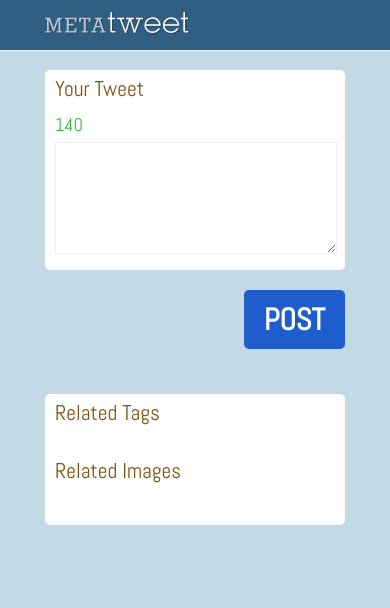
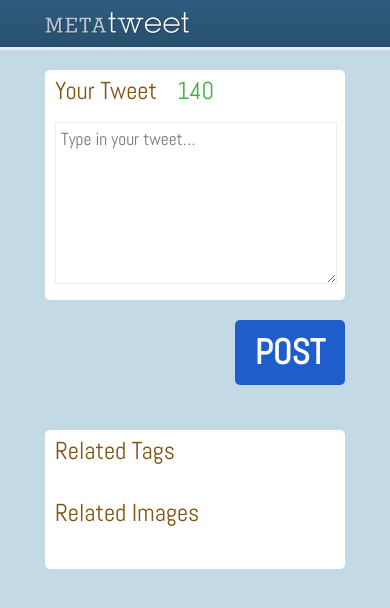
Before and after one commit to raymonst/IOLab-project-02, a Flask app: template templates/index.html in a window 390 px wide. Shown: the top 608 px of the page. Run offline with Flask 2, Linux system fonts and the light colour scheme; the template is opened without the code that fills it, so the values that code supplies are empty.

Commit message:
updated mechanism for searching tags & images; updated visuals

```diff
--- a/static/css/style.css
+++ b/static/css/style.css
@@ -9,7 +9,7 @@ table{border-collapse:collapse;}
 
 /* global */
 
-body 												{background: url(../images/bg.png) 0 0 repeat-x, url(../images/icon-tweet.png) 5% 142px no-repeat, url(../images/icon-tags.png) 5% 490px no-repeat, url(../images/icon-photos.png) 95.5% 490px no-repeat; background-color:#c3d9e6; font-family:'Abel',sans-serif; font-size:1em; line-height:1.3;}
+body 												{background:url(../images/icon-twitter.png) 5% 142px no-repeat, url(../images/icon-tags.png) 5% 490px no-repeat, url(../images/icon-photos.png) 95% 490px no-repeat, url(../images/bg-texture.jpg) 0 0 repeat; background-color:#c3d9e6; font-family:'Abel',sans-serif; font-size:1em; line-height:1.3;}
 a:link,
 a:visited										    {color:#1f5ccc; text-decoration:none;}
 a:hover,
@@ -46,7 +46,13 @@ textarea											{border:1px solid #eee; color:#666; height:150px; margin-top:
 
 /* container */
 
-#container											{font-size:.875em; margin:0 auto 60px; padding:0 20px 40px 20px; width:960px;}
+#container											{background:url(../images/bg.png) repeat-x; width: 100%;}
+#content											{font-size:.875em; margin:0 auto 60px; padding:0 20px; width:960px;}
+
+
+
+/* sections */
+
 .section											{background:#fff;
 													-webkit-border-radius:5px;
 													-moz-border-radius:5px;
@@ -58,6 +64,7 @@ textarea											{border:1px solid #eee; color:#666; height:150px; margin-top:
 													transition:background-color .3s;
 													overflow:auto;
 													padding:15px 20px 20px 20px;
+													position:relative;
 													margin:0 0 30px 0;
 													width:920px;}
 .section:hover										{background:#f8f1c2;}
@@ -68,9 +75,19 @@ textarea											{border:1px solid #eee; color:#666; height:150px; margin-top:
 .section .section .c-01								{float:none;}
 .section .section .c-02								{float:none; width: 450px;}
 
+#tweet-tooltip,
+#tweet-search										{background:#e8eef2;
+													-webkit-border-radius:5px;
+													-moz-border-radius:5px;
+													border-radius:5px;
+													display:none;
+													font-size:1.25em;
+													left:330px;
+													padding:5px 10px;
+													position:absolute;
+													top:137px;}
 
-
-/* sections */
+#tweet-tooltip .highlight							{background:yellow;}
 
 #tweet-character-count								{color:#42b23f; font-size:1.75em;}
 .negative											{color:#da3c30 !important;}
@@ -110,12 +127,12 @@ textarea											{border:1px solid #eee; color:#666; height:150px; margin-top:
 
 /* notification */
 
-.notification 										{background:red; color:#fff; font-size:1em; line-height:2.5; margin:0; overflow:hidden; position:absolute; right:20px; text-align:left; top:20px; width:300px; z-index: 101;}
+.notification 										{color:#fff; font-size:1em; line-height:2.5; margin:0; overflow:hidden; position:absolute; right:20px; text-align:left; top:20px; width:300px; z-index: 101;}
 #notification-name 									{float:left; height:45px; padding:3px 10px 0 0; text-align:right; width:232px;}
 #notification-image 								{float:left; height:auto; width:58px;}
 #notification-image a 								{display:block; height:48px; padding:5px; width:48px;}
-#notification-image a:hover 						{background:#1f4c6e;r}
-#tweets 											{background:#1f4c6e; border-bottom:2px solid #e1eef6; color:#fff; display:none; line-height:1.3; padding:20px; position:absolute; right:0; top:30px; width:260px; z-index:102;}
+#notification-image a:hover 						{background:#274d69;}
+#tweets 											{background:#274d69; border-bottom:5px solid #e1eef6; color:#fff; display:none; line-height:1.3; padding:20px; position:absolute; right:20px; top:78px; width:260px; z-index:102;}
 .tweet 												{margin:0 0 5px 0;}
 
 
@@ -123,9 +140,10 @@ textarea											{border:1px solid #eee; color:#666; height:150px; margin-top:
 /* responsive design css rules */
 
 @media screen and (max-width:480px) {
-body 												{background: url(../images/bg-s.png) 0 0 repeat-x #c3d9e6; font-size:.875em;}
+body 												{background:url(../images/bg-s.png) 0 0 repeat-x #c3d9e6; font-size:1em;}
 #logo												{height:50px; margin:0 0 20px 0; width:auto;}
-#container 											{padding:0 10px 40px 10px; width:300px;}
+#container 											{background:none;}
+#content 											{padding:0 10px; width:300px;}
 #related 											{margin:0 0 30px 0;}
 .section 											{margin:0 0 20px 0; padding:5px 10px 10px 10px; width:280px;}
 .section .c-01			 							{width:280px;}
@@ -133,33 +151,42 @@ body 												{background: url(../images/bg-s.png) 0 0 repeat-x #c3d9e6; font
 .section .section 		 							{width:280px;}
 .section .section .c-01 		 					{width:280px;}
 .section .section .c-02 		 					{width:280px;}
-#tweet-character-count								{font-size:1.5em;}
-textarea											{height:100px; width:270px;}
-.notification                                       {display: none}
+#section-tweet h2									{float:left;}
+#tweet-character-count								{float:left; font-size:1.75em; margin:0 0 0 20px;}
+#tweet-tooltip,
+#tweet-search										{font-size:1.25em; left:20px; top:148px; width:240px;}
+textarea											{height:150px; width:270px;}
+.notification 										{display:none; right:0; top:0;}
 													}
 
 @media screen and (min-width:480px) and (max-width:800px) {
-body 												{background: url(../images/bg.png) 0 0 repeat-x, url(../images/icon-tweet.png) 5% 142px no-repeat, url(../images/icon-tags.png) 5% 495px no-repeat, url(../images/icon-photos.png) 5% 600px no-repeat; background-color:#c3d9e6; font-size:.875em;}
-#container 											{width:400px;}
+body 												{background:url(../images/icon-twitter.png) 5% 142px no-repeat, url(../images/icon-tags.png) 5% 472px no-repeat, url(../images/icon-photos.png) 5% 577px no-repeat, url(../images/bg-texture.jpg) 0 0 repeat; background-color:#c3d9e6; font-size:.875em;}
+#content 											{width:400px;}
 .section 											{width:360px;}
 .section .c-01 										{width:360px;}
 .section .c-02 										{width:360px;}
 .section .section 		 							{width:360px;}
 .section .section .c-02 							{width:360px;}
+#section-tweet h2									{float:left;}
+#tweet-character-count								{float:left; font-size:1.75em; margin:0 0 0 20px;}
+#tweet-tooltip,
+#tweet-search										{font-size:1.25em; left:30px; top:156px;}
 textarea	 										{height:100px; width:350px;}
-.notification                                       {display: none}
+#notification-name                                  {height:41px; padding-top:7px;}
 													}
 
 @media screen and (min-width:800px) and (max-width:1024px) {
-body 												{background: url(../images/bg.png) 0 0 repeat-x, url(../images/icon-tweet.png) 5% 142px no-repeat, url(../images/icon-tags.png) 5% 440px no-repeat, url(../images/icon-photos.png) 95.5% 440px no-repeat; background-color:#c3d9e6;}
-#container 											{width:660px;}
+body 												{background:url(../images/icon-twitter.png) 5% 142px no-repeat, url(../images/icon-tags.png) 5% 490px no-repeat, url(../images/icon-photos.png) 95% 490px no-repeat, url(../images/bg-texture.jpg) 0 0 repeat; background-color:#c3d9e6;}
+#content 											{width:660px;}
 .section 											{width:620px;}
 .section .c-01 										{width:160px;}
 .section .c-02 										{width:460px;}
 .section .section 		 		 					{width:310px;}
 .section .section .c-01 		 					{width:310px;}
 .section .section .c-02 		 					{width:310px;}
-textarea											{height:100px; width:450px;}
+#tweet-tooltip,
+#tweet-search										{left:190px; top:138px;}
+textarea											{height:150px; width:450px;}
 													}
 
 
--- a/static/js/script.js
+++ b/static/js/script.js
@@ -15,14 +15,20 @@ var selection = '';
 
 var tweet = {
 
+	//----------------------------------------------------------------------------------------------------------
     init : function() {
 
     	$("#tweet-main").keyup(function() {
     		tweet.updateCount();
+    	}).mouseup(function() {
+    		tweet.getSearchTerm();
+    	});
+    	$("#tweet-search").on("click", function() {
     		tweet.getTagsAndImages();
-    	}).mouseup(function() {
-    		tweet.getTagsAndImages();
-    	});
+	    	return false;
+    	})
+
+        document.addEventListener("touchend", tweet.getSearchTerm, false);
 
         $("#tweet-post").click(function() {
             tweet.updateStatus();
@@ -30,18 +36,55 @@ var tweet = {
         })
 
         tweet.seeTweets();
+        tweet.showTooltip();
 
     },
 
+	//----------------------------------------------------------------------------------------------------------
+    showTooltip : function() {
+
+	    $("#tweet-main").on("focus", function() {
+			setTimeout(function() {
+				$("#tweet-tooltip span").addClass("highlight");
+			}, 500);
+			setTimeout(function() {
+				$("#tweet-search").fadeIn(100);
+			}, 4000);
+    		tweet.getSearchTerm();
+	    });
+	    $("#tweet-main").one("focus", function() {
+			$("#tweet-tooltip").fadeIn(100);
+			setTimeout(function() {
+				$("#tweet-tooltip").fadeOut(100);
+			}, 4000);
+		});
+    },
+
+    //----------------------------------------------------------------------------------------------------------
+    getSearchTerm: function() {
+		var range = $("#tweet-main").getSelection();
+		if (range.text && range.text != selection) {
+		    selection = range.text;
+		}
+		$("#tweet-search span").text(selection);
+	},
+
+	//----------------------------------------------------------------------------------------------------------
     getTagsAndImages : function() {
-        var range = $("#tweet-main").getSelection();
+	    var range = $("#tweet-main").getSelection().text;
+	    selection = range;
+	    tweet.tags();
+	    tweet.images();
+/*
 	    if (range.text && range.text != selection) {
 	        selection = range.text;
 	        tweet.tags();
 	        tweet.images();
 	    }
+*/
     },
 
+	//----------------------------------------------------------------------------------------------------------
     seeTweets : function() {
 	    $("#notification-image").mouseenter(function() {
 			$("#tweets").show();
@@ -50,6 +93,7 @@ var tweet = {
 	    });
 	},
 
+	//----------------------------------------------------------------------------------------------------------
     tags : function(e) {
         $("#tweet-tags .loader").fadeIn(300);
         $.ajax({
@@ -70,7 +114,7 @@ var tweet = {
     		    tweet.tagsBehavior();
     		},
     		error: function(xhr, status, error) {
-    		    $('#tweet-tags').prepend('error loading tags');
+    		    $('#tweet-tags').prepend('error loading tags ');
     		    $("#tweet-tags .loader").fadeOut(300);
     		}
         });
@@ -79,6 +123,7 @@ var tweet = {
 
     },
 
+	//----------------------------------------------------------------------------------------------------------
     tagsBehavior : function() {
 	    $("#tweet-tags a").on({
 		    click: function(self) {
@@ -104,6 +149,7 @@ var tweet = {
 		});
 	},
 
+	//----------------------------------------------------------------------------------------------------------
     images : function(e) {
 	    $("#tweet-images .loader").fadeIn(300);
         $.ajax({
@@ -124,7 +170,7 @@ var tweet = {
     		    tweet.imagesBehavior();
     		},
     		error: function(xhr, status, error) {
-    		    $('#tweet-images').prepend('error loading images');
+    		    $('#tweet-images').prepend('error loading images ');
     		    $("#tweet-images .loader").fadeOut(300);
     		}
 	    });
@@ -133,6 +179,7 @@ var tweet = {
 
     },
 
+	//----------------------------------------------------------------------------------------------------------
     imagesBehavior : function() {
 	    $("#tweet-images a").on({
 		    click: function(self) {
@@ -174,6 +221,7 @@ var tweet = {
 		})
     },
 
+	//----------------------------------------------------------------------------------------------------------
     updateCount : function() {
     	characterCount = 140 - ($("#tweet-main").val().length);
 	    $("#tweet-character-count").text(characterCount);
@@ -184,6 +232,7 @@ var tweet = {
 	    }
     },
 
+	//----------------------------------------------------------------------------------------------------------
     updateStatus : function() {
         $.ajax({
     		type: "GET",
--- /dev/null
+++ b/static/js/textinputs_jquery.js
@@ -0,0 +1,20 @@
+/*
+ Rangy Text Inputs, a cross-browser textarea and text input library plug-in for jQuery.
+
+ Part of Rangy, a cross-browser JavaScript range and selection library
+ http://code.google.com/p/rangy/
+
+ Depends on jQuery 1.0 or later.
+
+ Copyright 2010, Tim Down
+ Licensed under the MIT license.
+ Version: 0.1.205
+ Build date: 5 November 2010
+*/
+(function(n){function o(e,g){var a=typeof e[g];return a==="function"||!!(a=="object"&&e[g])||a=="unknown"}function p(e,g,a){if(g<0)g+=e.value.length;if(typeof a=="undefined")a=g;if(a<0)a+=e.value.length;return{start:g,end:a}}function k(){return typeof document.body=="object"&&document.body?document.body:document.getElementsByTagName("body")[0]}var i,h,q,l,r,s,t,u,m;n(document).ready(function(){function e(a,b){return function(){var c=this.jquery?this[0]:this,d=c.nodeName.toLowerCase();if(c.nodeType==
+1&&(d=="textarea"||d=="input"&&c.type=="text")){c=[c].concat(Array.prototype.slice.call(arguments));c=a.apply(this,c);if(!b)return c}if(b)return this}}var g=document.createElement("textarea");k().appendChild(g);if(typeof g.selectionStart!="undefined"&&typeof g.selectionEnd!="undefined"){i=function(a){return{start:a.selectionStart,end:a.selectionEnd,length:a.selectionEnd-a.selectionStart,text:a.value.slice(a.selectionStart,a.selectionEnd)}};h=function(a,b,c){b=p(a,b,c);a.selectionStart=b.start;a.selectionEnd=
+b.end};m=function(a,b){if(b)a.selectionEnd=a.selectionStart;else a.selectionStart=a.selectionEnd}}else if(o(g,"createTextRange")&&typeof document.selection=="object"&&document.selection&&o(document.selection,"createRange")){i=function(a){var b=0,c=0,d,f,j;if((j=document.selection.createRange())&&j.parentElement()==a){f=a.value.length;d=a.value.replace(/\r\n/g,"\n");c=a.createTextRange();c.moveToBookmark(j.getBookmark());j=a.createTextRange();j.collapse(false);if(c.compareEndPoints("StartToEnd",j)>
+-1)b=c=f;else{b=-c.moveStart("character",-f);b+=d.slice(0,b).split("\n").length-1;if(c.compareEndPoints("EndToEnd",j)>-1)c=f;else{c=-c.moveEnd("character",-f);c+=d.slice(0,c).split("\n").length-1}}}return{start:b,end:c,length:c-b,text:a.value.slice(b,c)}};h=function(a,b,c){b=p(a,b,c);c=a.createTextRange();var d=b.start-(a.value.slice(0,b.start).split("\r\n").length-1);c.collapse(true);if(b.start==b.end)c.move("character",d);else{c.moveEnd("character",b.end-(a.value.slice(0,b.end).split("\r\n").length-
+1));c.moveStart("character",d)}c.select()};m=function(a,b){var c=document.selection.createRange();c.collapse(b);c.select()}}else{k().removeChild(g);window.console&&window.console.log&&window.console.log("TextInputs module for Rangy not supported in your browser. Reason: No means of finding text input caret position");return}k().removeChild(g);l=function(a,b,c,d){var f;if(b!=c){f=a.value;a.value=f.slice(0,b)+f.slice(c)}d&&h(a,b,b)};q=function(a){var b=i(a);l(a,b.start,b.end,true)};u=function(a){var b=
+i(a),c;if(b.start!=b.end){c=a.value;a.value=c.slice(0,b.start)+c.slice(b.end)}h(a,b.start,b.start);return b.text};r=function(a,b,c,d){var f=a.value;a.value=f.slice(0,c)+b+f.slice(c);if(d){b=c+b.length;h(a,b,b)}};s=function(a,b){var c=i(a),d=a.value;a.value=d.slice(0,c.start)+b+d.slice(c.end);c=c.start+b.length;h(a,c,c)};t=function(a,b,c){var d=i(a),f=a.value;a.value=f.slice(0,d.start)+b+d.text+c+f.slice(d.end);b=d.start+b.length;h(a,b,b+d.length)};n.fn.extend({getSelection:e(i,false),setSelection:e(h,
+true),collapseSelection:e(m,true),deleteSelectedText:e(q,true),deleteText:e(l,true),extractSelectedText:e(u,false),insertText:e(r,true),replaceSelectedText:e(s,true),surroundSelectedText:e(t,true)})})})(jQuery);
--- a/templates/index.html
+++ b/templates/index.html
@@ -10,7 +10,8 @@
 	<link rel="stylesheet" media="screen" href="../static/css/toastr-responsive.css" />
 	<link href='http://fonts.googleapis.com/css?family=Abel' rel='stylesheet' type='text/css'>
 	<script type="text/javascript" src="../static/js/jquery-1.8.1.min.js"></script>
-	<script type="text/javascript" src="../static/js/jquery-fieldselection.min.js"></script>
+<!-- 	<script type="text/javascript" src="../static/js/jquery-fieldselection.min.js"></script> -->
+	<script type="text/javascript" src="../static/js/textinputs_jquery.js"></script>
 	<script type="text/javascript" src="../static/js/toastr.js"></script>
 	<script type="text/javascript" src="../static/js/script.js"></script>
 </head>
@@ -21,6 +22,7 @@
     	<div id="notification-name">{{ user.screen_name }}</div>
     	<div id="notification-image">
     		<a href="#"><img src="{{ user.profile_image_url }}"/></a>
+     	</div>
     </div>
      	<div id="tweets">
      	    <h3>Recent Tweets</h3>
@@ -37,19 +39,21 @@
      	    	<div class="tweet">{{ t.text }}</div>
      	    {% endfor %}
      	</div>
-   </div>
 
 	<div id="container">
+		<div id="content">
 			<img src="../static/images/logo.png" alt="metatweet" id="logo">
         	<h1>metatweet</h1>
 
     		<div class="section" id="section-tweet">
+    			<div id="tweet-tooltip"><span>Highlight a word/phrase</span> to set your search term</div>
+    			<a href="#" id="tweet-search">Search tags &amp; images related to: <span></span></a>
     		    <div class="c-01">
 	    	    	<h2>Your Tweet</h2>
 	    	    	<span id="tweet-character-count">140</span>
     		    </div>
     		    <div class="c-02">
-	        	<textarea id="tweet-main"></textarea>
+	    	    	<textarea id="tweet-main" placeholder="Type in your tweet&hellip;"></textarea>
     		    </div>
     		</div>
     		<a href="#" target="_blank" id="tweet-post">POST</a>
@@ -86,7 +90,7 @@
     		    	</div>
     		    </div>
     		</div>
-
+		</div>
 	</div>
 
 </body>
```
Also changed, not shown: static/images/bg-s.png, static/images/bg-texture.jpg (added), static/images/bg.png, static/images/icon-photos.png, static/images/icon-tags.png, static/images/icon-tweet.png (deleted), static/images/icon-twitter.png (added), static/images/logo.png. Lines whose indentation alone changed are shown as unchanged.
